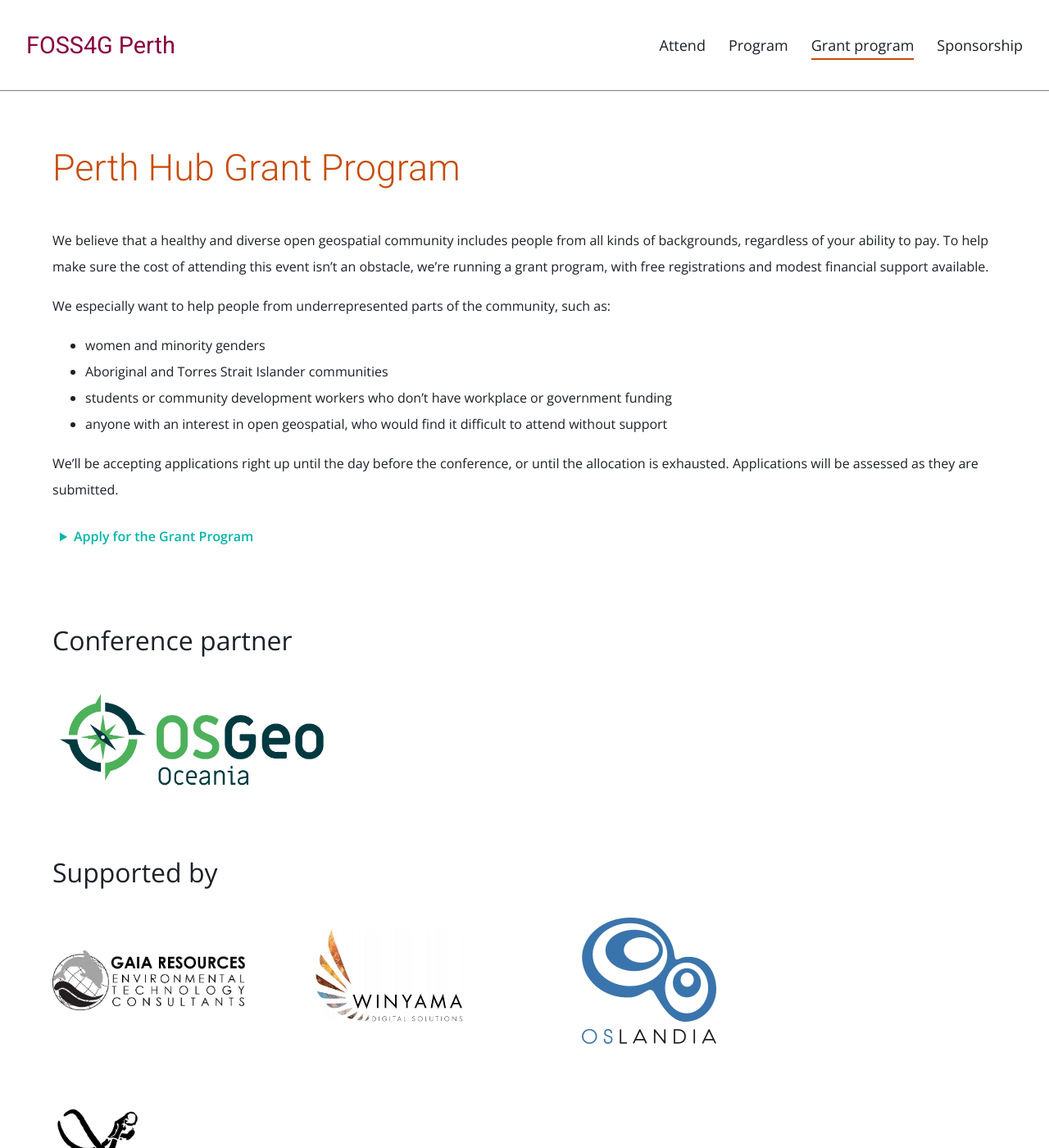
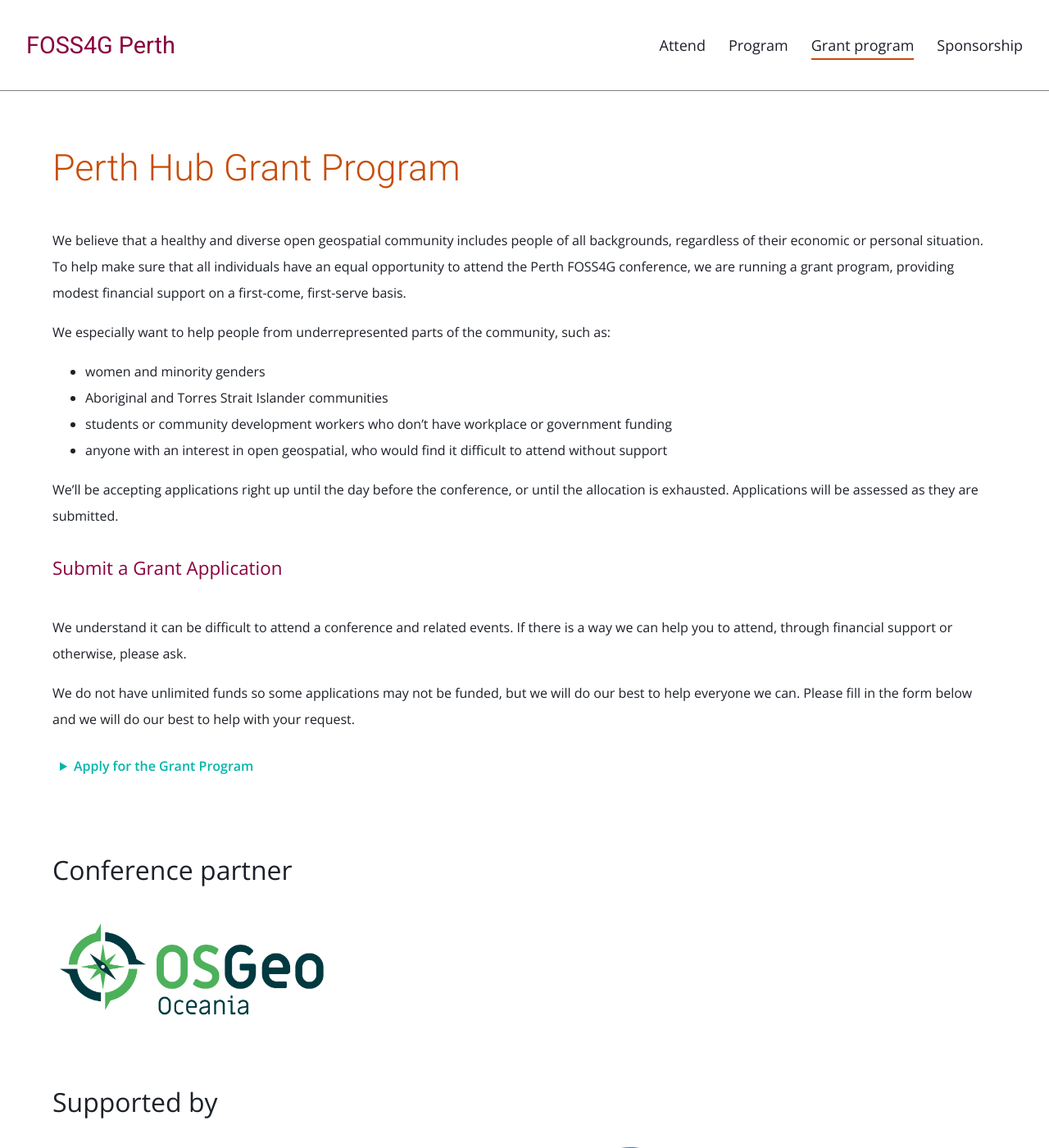
Before and after one commit to foss4g-perth-org/foss4g-perth-org.github.io, a Jekyll site: the page built from grant-program.md, in a window 1280 px wide and 1400 px high. Shown: the whole window at 82% size. Built offline with Jekyll 4.4.1, drawn with Linux system fonts in a browser that asks for light colours.

Commit message:
some text edits from bb

```diff
--- a/grant-program.md
+++ b/grant-program.md
@@ -5,7 +5,7 @@ active: grants
 description: We believe that a healthy and diverse open geospatial community includes people from all kinds of backgrounds, regardless of your ability to pay.
 ---
 
-We believe that a healthy and diverse open geospatial community includes people from all kinds of backgrounds, regardless of your ability to pay. To help make sure the cost of attending this event isn't an obstacle, we're running a grant program, with free registrations and modest financial support available.
+We believe that a healthy and diverse open geospatial community includes people of all backgrounds, regardless of their economic or personal situation. To help make sure that all individuals have an equal opportunity to attend the Perth FOSS4G conference, we are running a grant program, providing modest financial support on a first-come, first-serve basis.
 
 We especially want to help people from underrepresented parts of the community, such as:
 
@@ -16,6 +16,12 @@ We especially want to help people from underrepresented parts of the community,
 
 We’ll be accepting applications right up until the day before the conference, or until the allocation is exhausted. Applications will be assessed as they are submitted.
 
+### Submit a Grant Application
+
+We understand it can be difficult to attend a conference and related events. If there is a way we can help you to attend, through financial support or otherwise, please ask.
+
+We do not have unlimited funds so some applications may not be funded, but we will do our best to help everyone we can. Please fill in the form below and we will do our best to help with your request.
+
 <!-- **The application for free registration will go live shortly, so keep checking back here or keep an eye on our social media channels.** -->
 
 <details class="details-submission">
```
